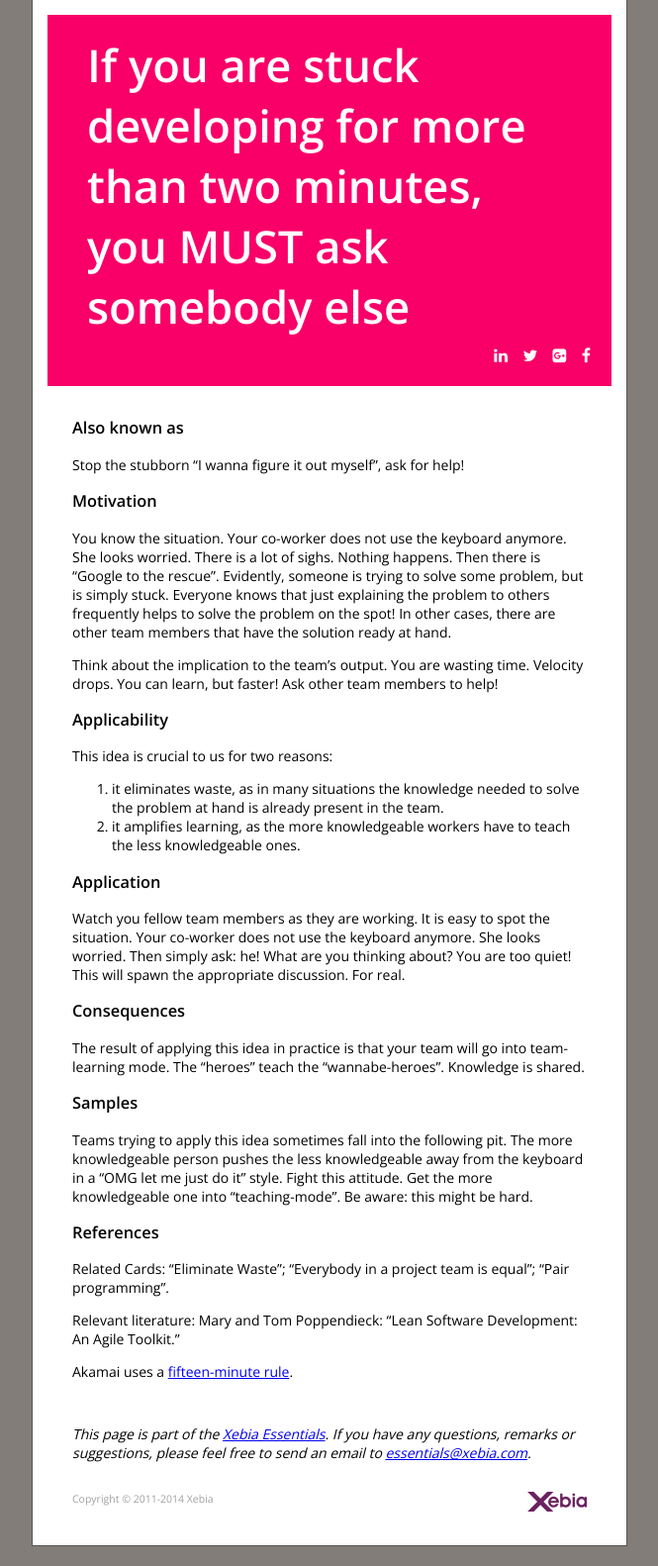
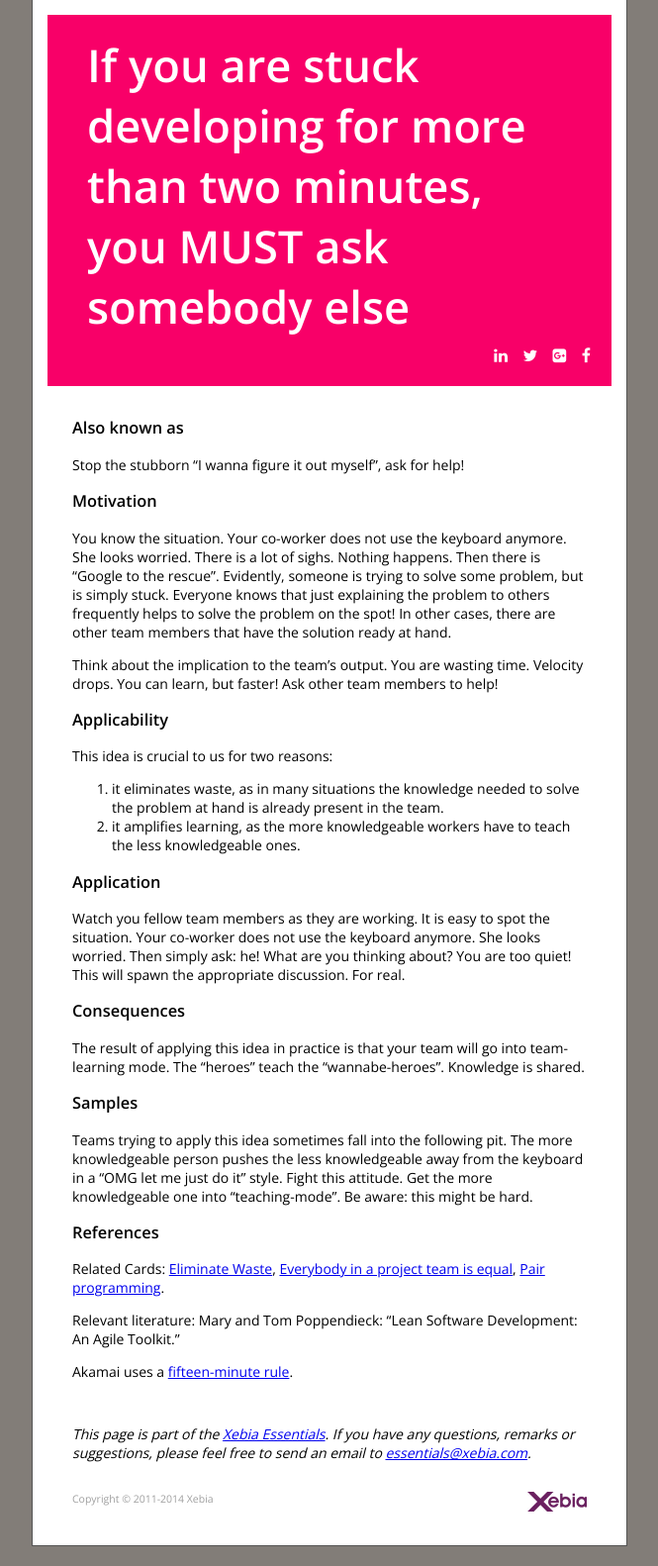
Before and after one commit to xebia/essentials, a Jekyll site: the page built from two-minute-rule.md, in a window 1280 px wide. Shown: the whole page at 99% size, without its empty margins (307-972 px from the left). Built offline with Jekyll 4.4.1, drawn with Linux system fonts in a browser that asks for light colours; nearby versions of some CDN libraries; Markdown is read by kramdown in place of the engine named in the settings; part of the change alters nothing that is shown.

```diff
--- a/two-minute-rule.md
+++ b/two-minute-rule.md
@@ -35,7 +35,7 @@ Teams trying to apply this idea sometimes fall into the following pit. The more
 
 ### References
 
-Related Cards: "Eliminate Waste"; "Everybody in a project team is equal"; "Pair programming".
+Related Cards: [Eliminate Waste](eliminate-waste), [Everybody in a project team is equal](team-member-equality), [Pair programming](pair-programming).
 
 Relevant literature: Mary and Tom Poppendieck: "Lean Software Development: An Agile Toolkit."
 
```
